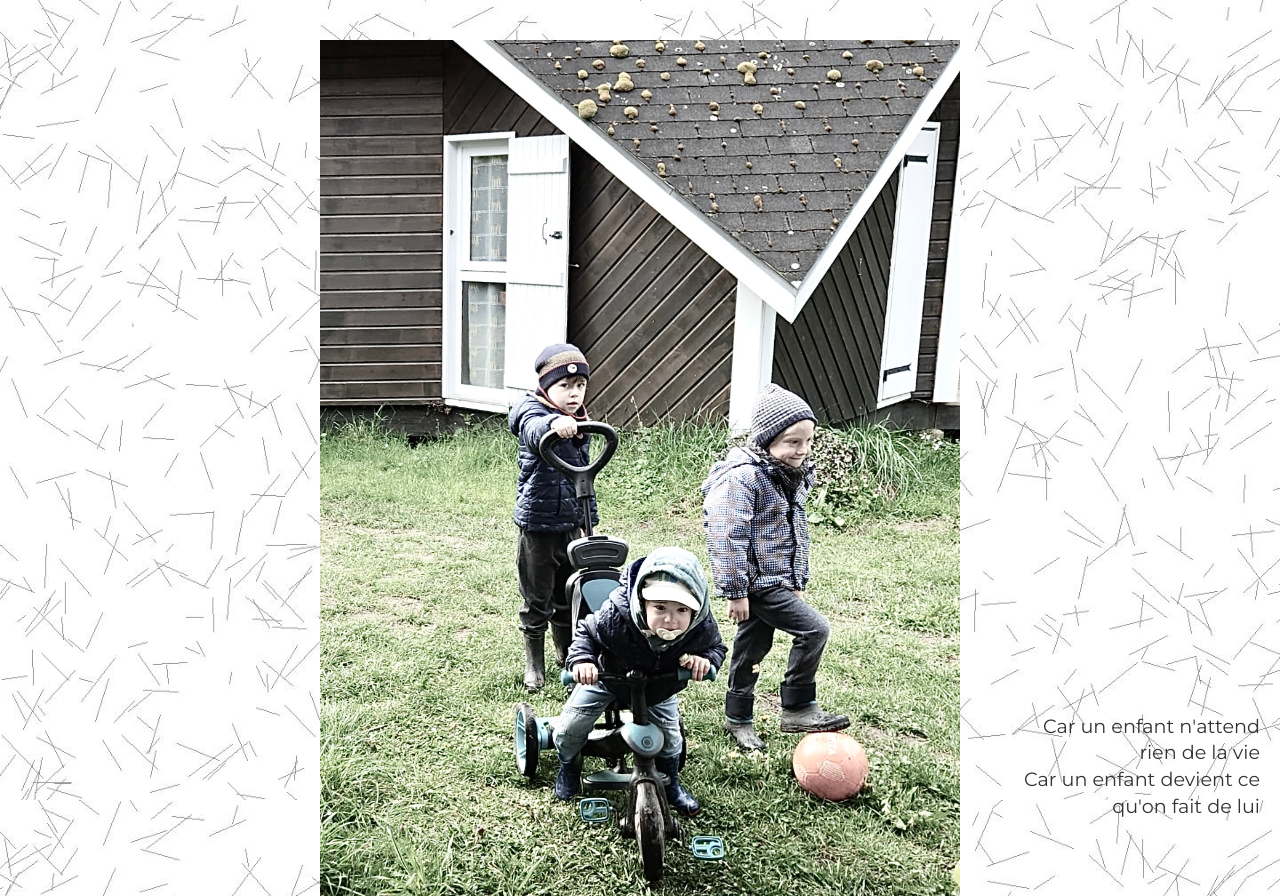
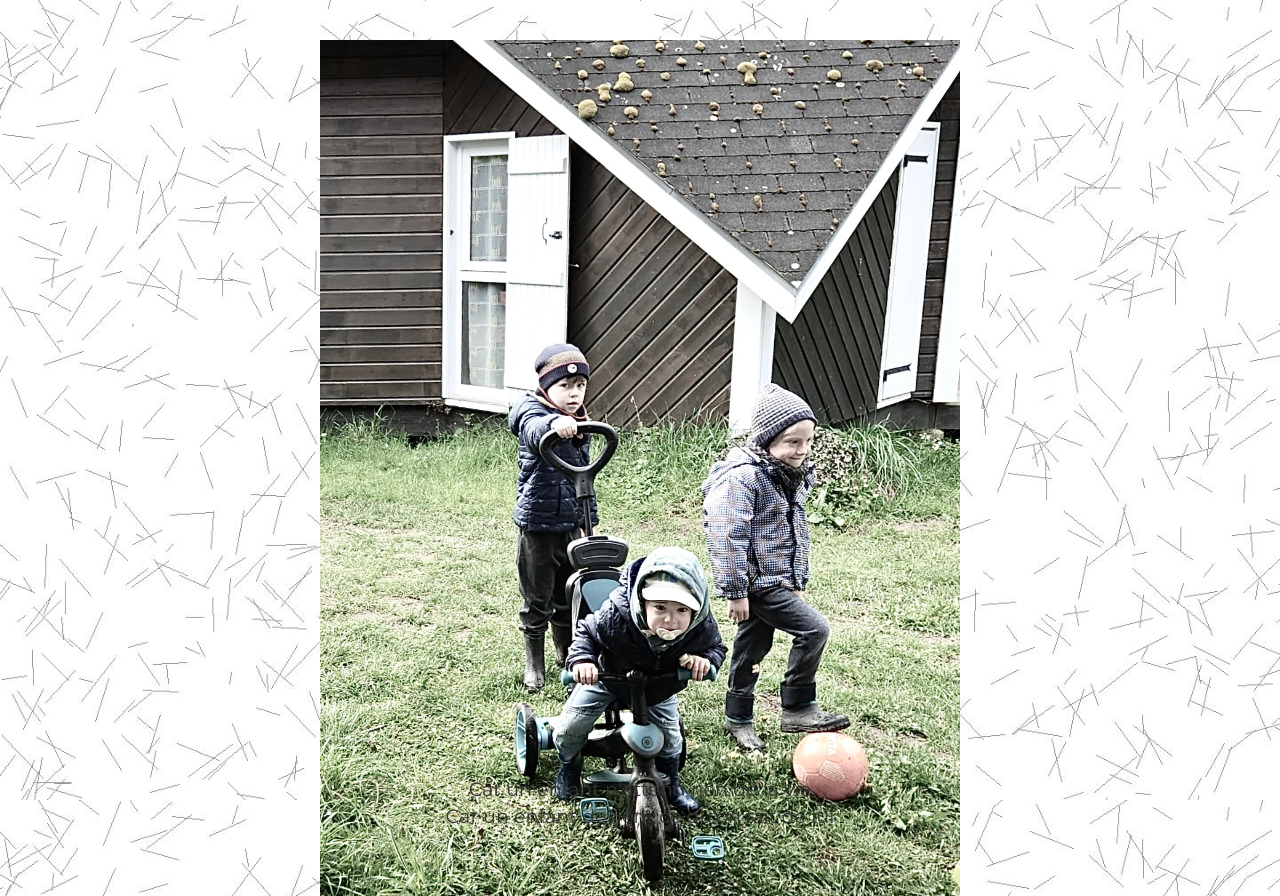
Before and after one commit to JTRUCHET/simon-page, a plain HTML site: page case5.html in a window 1280 px wide. Drawn offline with Linux system fonts and the light colour scheme.

Commit message:
Update case5.html

```diff
--- a/case5.html
+++ b/case5.html
@@ -12,7 +12,7 @@
       background-size: cover;
       font-family: 'Montserrat', sans-serif;
       height: 100vh;
-      overflow: hidden; /* Évite le scroll */
+      overflow: hidden;
       position: relative;
     }
 
@@ -21,18 +21,19 @@
       height: auto;
       margin: 0 auto;
       display: block;
-      margin-top: 5vh; /* espace au-dessus */
+      margin-top: 5vh;
       z-index: 2;
     }
 
     .texte {
       position: absolute;
-      bottom: 20px;
-      right: 20px;
+      bottom: 10px;
+      left: 50%;
+      transform: translateX(-50%);
       font-size: 1.2rem;
       color: #333333; /* gris foncé */
-      text-align: right;
-      max-width: 250px; /* limite largeur texte */
+      text-align: center;
+      max-width: 600px;
       line-height: 1.4;
       z-index: 3;
     }
```
